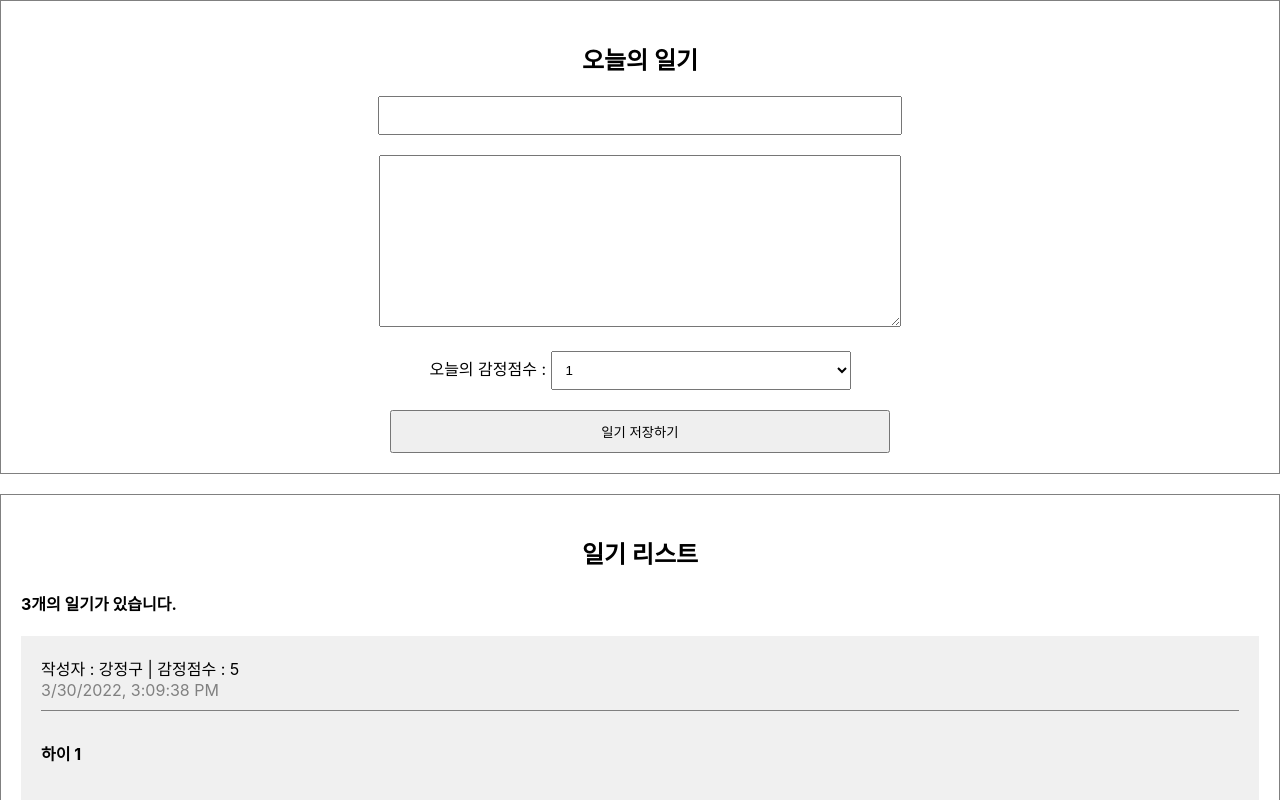
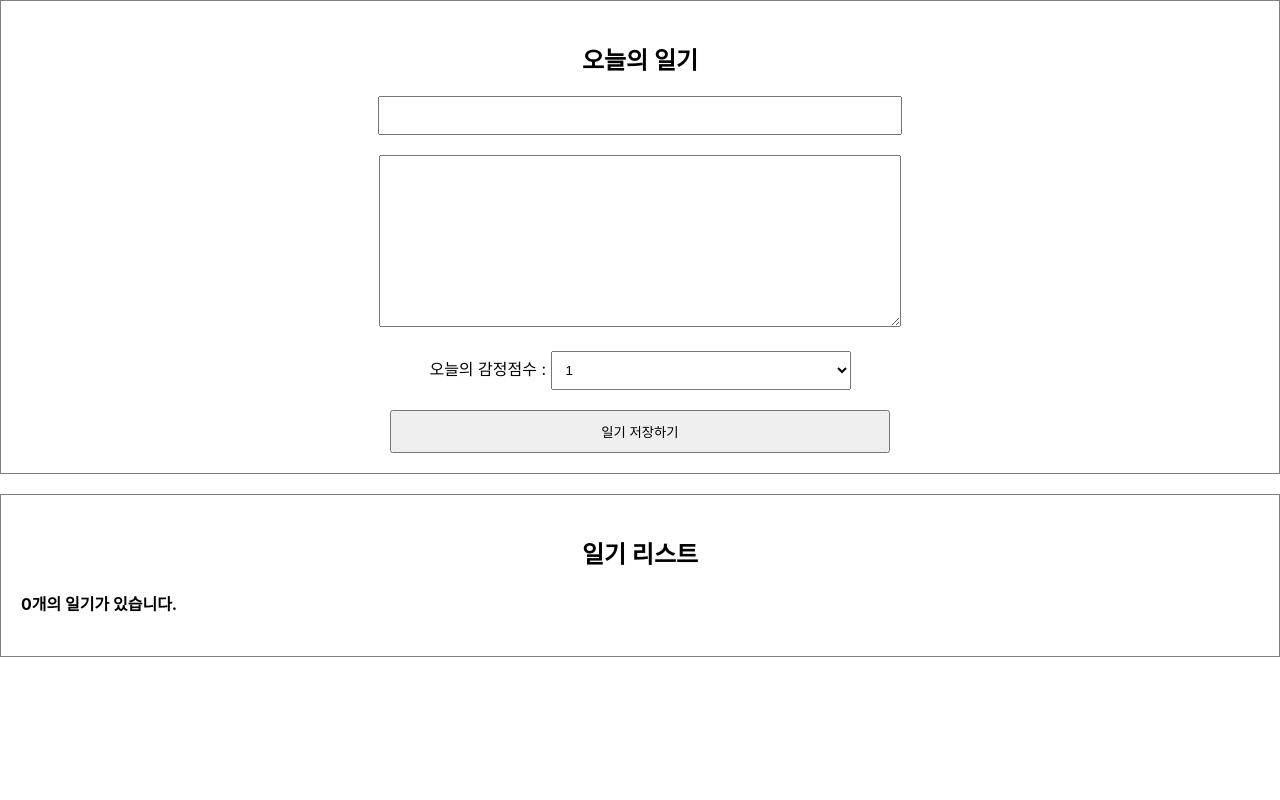
Before and after one commit to jgkang9402/simple-diary, a React (Create React App) app: page / in a window 1280 px wide. Shown: the top 800 px of the page. Built offline with nearby package versions, Linux system fonts and the light colour scheme.

Commit message:
CRUD - create

```diff
--- a/src/App.js
+++ b/src/App.js
@@ -1,37 +1,30 @@
-import React, { useState, useEffect } from "react"
+import { useState, useRef } from "react"
 import DiaryEditor from './DiaryEditor';
 import DiaryList from './DiaryList.js';
 import './App.css';
 
-const dummyList = [
-  {
-    id:1,
-    authur:"강정구",
-    content:"하이 1",
-    emotion:5,
-    created_date: new Date().getTime(),
-  },
-  {
-    id:2,
-    authur:"홍길동",
-    content:"하이 2",
-    emotion:2,
-    created_date: new Date().getTime(),
-  },
-  {
-    id:3,
-    authur:"아무개",
-    content:"하이 3",
-    emotion:3,
-    created_date: new Date().getTime(),
-  },
-];
+const App = () => {
 
-const App = () => {
+  const [data, setData] = useState([]);
+  const dataId = useRef(0)
+
+  const onCreate = (author, content, emotion) => {
+    const created_date = new Date().getTime();
+    const newItem = {
+      author,
+      content,
+      emotion,
+      created_date,
+      id : dataId.current
+    }
+    dataId.current += 1;
+    setData([newItem, ...data]); // 원래데이터(...data)에 새로운아이템(newIteam)추가
+  }
+
   return (
     <div className="App">
-      <DiaryEditor />
-      <DiaryList diaryList={dummyList} />
+      <DiaryEditor onCreate={onCreate}/>
+      <DiaryList diaryList={data} />
     </div>
   );
 };
--- a/src/DiaryEditor.js
+++ b/src/DiaryEditor.js
@@ -1,52 +1,74 @@
-import { useRef, useState } from "react"
+import { useRef, useState } from "react";
 
-const DiaryEditor = () =>{ // 다이어리 에디터 컴포넌트 생성
+const DiaryEditor = ({onCreate}) => {
+  // 다이어리 에디터 컴포넌트 생성
 
-  const authorInput =useRef();
-  const contentInput =useRef();
+  const authorInput = useRef();
+  const contentInput = useRef();
 
-  const [state,setState] = useState({
+  const [state, setState] = useState({
     author: "",
     content: "",
     emotion: 1,
   });
 
-  const handleChangeState = (e)=>{
+  const handleChangeState = (e) => {
     // console.log(e.target.name);
     // console.log(e.target.value);
 
     setState({
       ...state,
       [e.target.name]: e.target.value,
-    })
+    });
   };
-  const handleSubmit = ()=>{
+  const handleSubmit = () => {
     // console.log(state);
-    if(state.author.length < 1){
+    if (state.author.length < 1) {
       // alert("작성자는 최소 1글자 이상 입력해주세요.")
       authorInput.current.focus();
       return;
     }
-    if(state.content.length < 5){
+    if (state.content.length < 5) {
       // alert("일기 본문은 최소 5글자 이상 입력해주세요.")
       contentInput.current.focus();
       return;
     }
-    alert('저장 성공')
-  }
+    onCreate(state.author, state.content, state.emotion);
+    console.log(state);
+    alert("저장 성공");
+    setState({ //초기화
+      author:'',
+      content:'',
+      emotion:1,
+    })
+  };
 
   return (
     <div className="DiaryEditor">
       <h2>오늘의 일기</h2>
       <div>
-        <input ref={authorInput} name="author" value={state.author} onChange={handleChangeState} />
+        <input
+          ref={authorInput}
+          name="author"
+          value={state.author}
+          onChange={handleChangeState}
+        />
       </div>
       <div>
-        <textarea ref={contentInput} name="content" value={state.content} onChange={handleChangeState} />
+        <textarea
+          ref={contentInput}
+          name="content"
+          value={state.content}
+          onChange={handleChangeState}
+        />
       </div>
       <div>
-          <span>오늘의 감정점수 : </span>
-        <select name="emotion" value={state.emotion} onChange={handleChangeState}>
+        <span>오늘의 감정점수 : </span>
+        <select
+          name="emotion"
+          value={state.emotion}
+          onChange={handleChangeState}
+        >
           <option value={1}>1</option>
           <option value={2}>2</option>
           <option value={3}>3</option>
@@ -58,7 +80,7 @@ const DiaryEditor = () =>{ // 다이어리 에디터 컴포넌트 생성
         <button onClick={handleSubmit}>일기 저장하기</button>
       </div>
     </div>
-  )
-}
+  );
+};
 
-export default DiaryEditor
+export default DiaryEditor;
```
